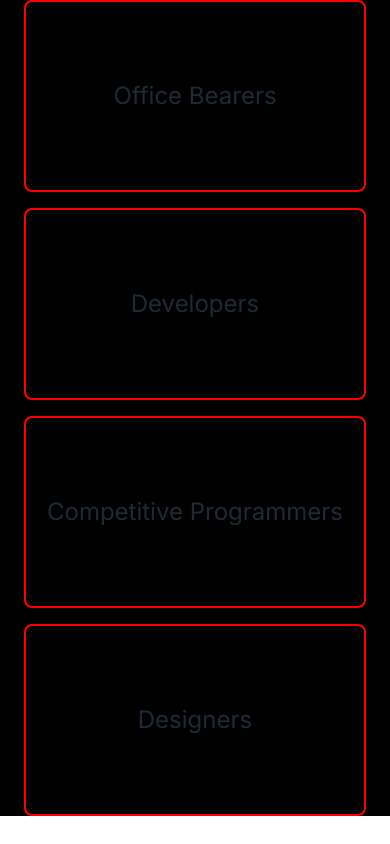
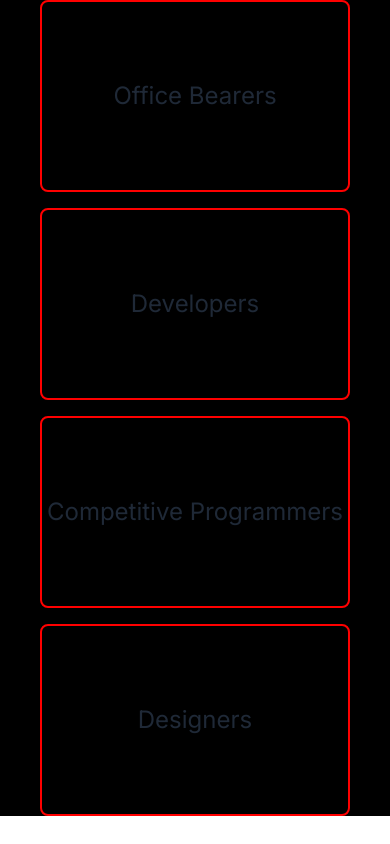
Before and after one commit to RISHIKESHk07/tpcwebsite, a Next.js app: page /newteams in a window 390 px wide. Built offline with nearby package versions, Linux system fonts and the light colour scheme.

Commit message:
Made Modal Responsive and Adjusted carousel width

```diff
--- a/src/app/_UIcomponents/BatchContainer.js
+++ b/src/app/_UIcomponents/BatchContainer.js
@@ -18,7 +18,7 @@ const BatchContainer = ({ teamName, batchName }) => {
   return (
     <div className="flex flex-col items-center gap-3">
       <h4 className="font-semibold text-lg text-slate-300">{batchName}</h4>
-      <div className="carousel carousel-center bg-neutral rounded-box max-w-md lg:max-w-2xl space-x-4 p-4">
+      <div className="carousel carousel-center bg-neutral rounded-box max-sm:max-w-[305px] sm:max-w-[305px] md:max-w-[620px] lg:max-w-[920px] space-x-4 p-4">
         {batch.batchMembers.map((member, index) => (
           <div key={index} className="carousel-item">
             <TicketCard
--- a/src/app/_UIcomponents/TeamContainer.js
+++ b/src/app/_UIcomponents/TeamContainer.js
@@ -31,22 +31,19 @@ const TeamContainer = ({ title }) => {
     <div className="container mx-auto h-48 relative">
       <div
         className="bbx absolute inset-0 flex-center max-sm:mx-6 max-w-[850px] mx-auto rounded-lg"
-        onClick={() => setpopUp(true)}
-      >
-        <div>
-          <p className="text-4xl max-sm:text-2xl">{title ?? "Team Title"}</p>
-        </div>
+        onClick={() => setpopUp(true)}>
+        <p className="text-4xl max-sm:text-2xl text-center">
+          {title ?? "Team Title"}
+        </p>
       </div>
       {popUp && (
         <div
           ref={modalRef}
-          className={`bg-gray-700 inset-0 fixed my-16 rounded-3xl z-10 ${title !== "Office Bearers" ? "overflow-y-scroll mx-32 md:mx-64 lg:mx-96" : ""}`}
-        >
+          className={`bg-gray-700 inset-0 fixed my-12 rounded-3xl z-10 max-sm:mx-4 sm:mx-4 md:mx-10 overflow-y-scroll`}>
           <div>
             <button
               className="btn btn-sm btn-circle btn-ghost absolute right-2 top-5"
-              onClick={() => setpopUp(false)}
-            >
+              onClick={() => setpopUp(false)}>
               ✕
             </button>
             <ModalContent title={title} />
@@ -60,11 +57,11 @@ const TeamContainer = ({ title }) => {
 const ModalContent = ({ title }) => {
   return (
     <div className="flex flex-col items-center gap-5 p-5">
-      <h3 className="font-bold text-2xl text-slate-300">{title}</h3>
+      <h3 className="font-bold text-2xl text-slate-300 text-center">{title}</h3>
       {title === "Office Bearers" ? (
-        <div className="flex items-center justify-center gap-5">
-          <TicketCard/>
-          <TicketCard/>
+        <div className="flex max-sm:flex-col items-center justify-center gap-5">
+          <TicketCard />
+          <TicketCard />
         </div>
       ) : (
         <>
--- a/src/app/newteams/page.js
+++ b/src/app/newteams/page.js
@@ -2,7 +2,7 @@ import TeamContainer from '../_UIcomponents/TeamContainer'
 
 const page = () => {
   return (
-    <div className='flex flex-col gap-4'>
+    <div className='flex flex-col gap-4 mx-4'>
       <TeamContainer title={'Office Bearers'} />
       <TeamContainer title={'Developers'} />
       <TeamContainer title={'Competitive Programmers'} />
```
